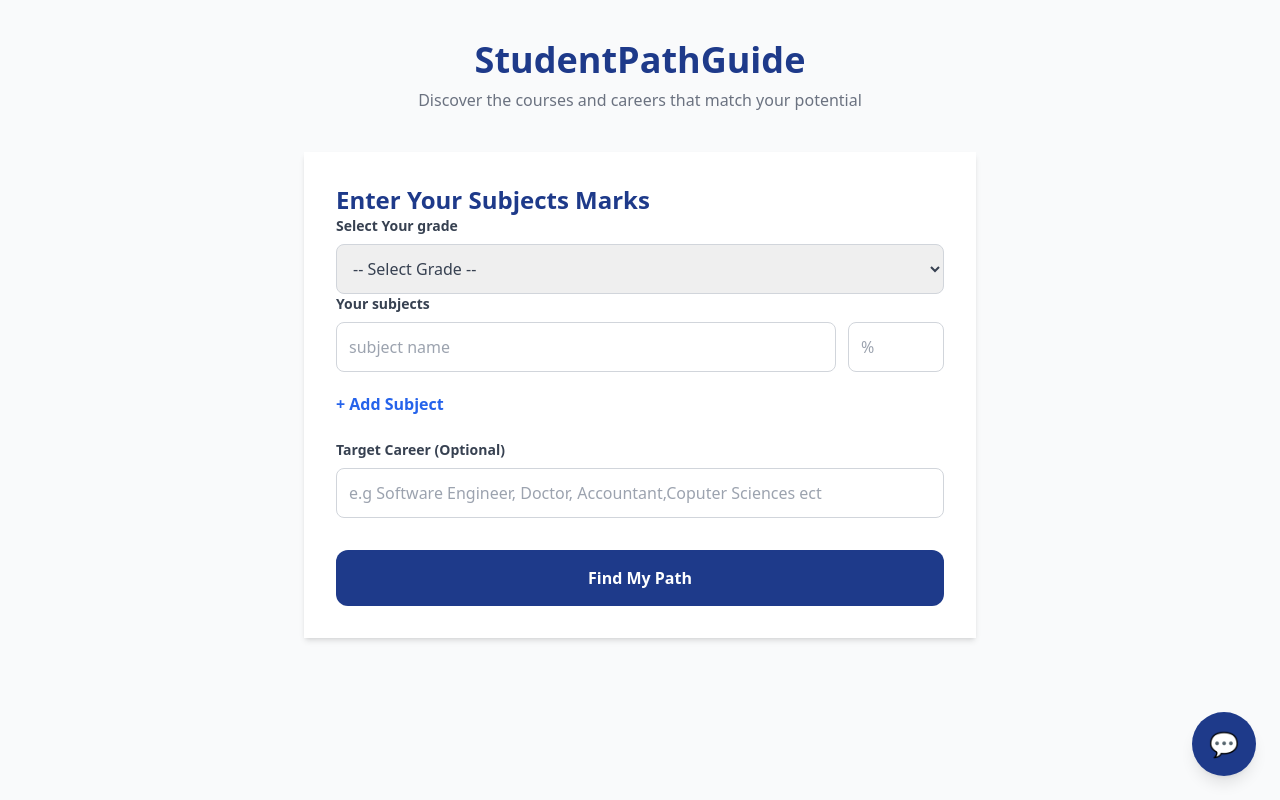
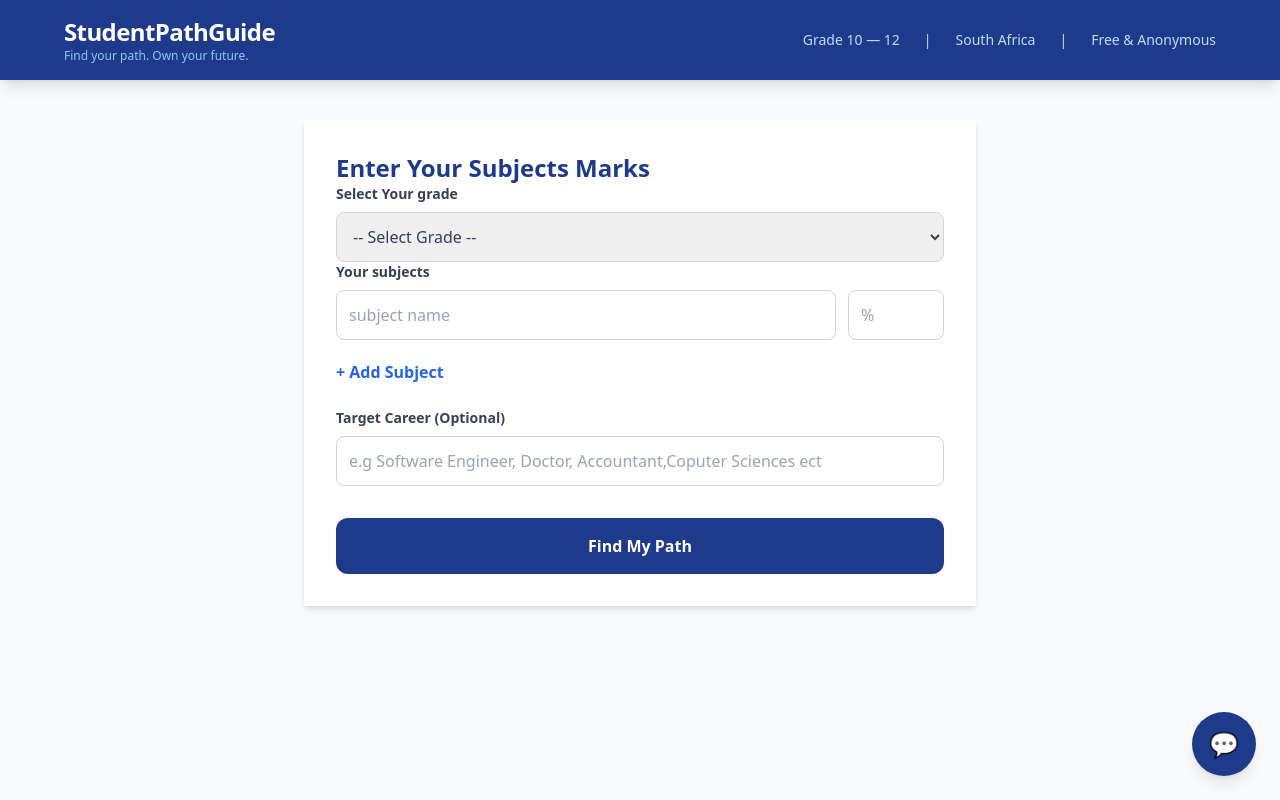
Before and after one commit to E-scert/StudentPathGuide, a React (Vite) app in the folder client/: page / in a window 1280 px wide. Built offline with nearby package versions, Linux system fonts and the light colour scheme.

Commit message:
Feat: navbar, loading spinner and code cleanup

```diff
--- a/client/src/App.jsx
+++ b/client/src/App.jsx
@@ -1,11 +1,15 @@
 import { useState } from "react";
 import SubjectForm from "./Components/SubjectForm";
 import ResultsPage from "./Components/ResultsPage";
-import ChartAssistant from "./Components/ChatAssistant";
+import ChatAssistant from "./Components/ChatAssistant";
+import Navbar from "./Components/Navbar";
+
 function App() {
   const [result, setResult] = useState(null);
+  const [loading, setLoading] = useState(false);
 
   const handleSubmit = async (formData) => {
+    setLoading(true);
     try {
       const apsResponse = await fetch(
         "http://localhost:5000/api/aps/calculate",
@@ -31,24 +35,33 @@ function App() {
     } catch (error) {
       console.error("Error:", error);
       alert("Something went wrong. Please try again.");
+    } finally {
+      setLoading(false);
     }
   };
 
+  const renderContent = () => {
+    if (loading) {
+      return (
+        <div className="flex flex-col items-center justify-center py-20">
+          <div className="w-16 h-16 border-4 border-blue-900 border-t-transparent rounded-full animate-spin mb-6"></div>
+          <p className="text-blue-900 font-semibold text-lg">
+            Finding your path...
+          </p>
+        </div>
+      );
+    }
+    if (!result) {
+      return <SubjectForm onSubmit={handleSubmit} />;
+    }
+    return <ResultsPage result={result} onStartOver={() => setResult(null)} />;
+  };
+
   return (
-    <div className="min-h-screen bg-gray-50 py-10 px-4">
-      <div className="text-center mb-10">
-        <h1 className="text-4xl font-bold text-blue-900">StudentPathGuide</h1>
-        <p className="text-gray-500 mt-2">
-          Discover the courses and careers that match your potential
-        </p>
-      </div>
-
-      {!result ? (
-        <SubjectForm onSubmit={handleSubmit} />
-      ) : (
-        <ResultsPage result={result} onStartOver={() => setResult(null)} />
-      )}
-      <ChartAssistant result={result} />
+    <div className="min-h-screen bg-gray-50">
+      <Navbar />
+      <div className="py-10 px-4">{renderContent()}</div>
+      <ChatAssistant result={result} />
     </div>
   );
 }
--- /dev/null
+++ b/client/src/components/NavBar.jsx
@@ -0,0 +1,28 @@
+function Navbar() {
+  return (
+    <nav className="bg-blue-900 text-white px-6 py-4 shadow-lg">
+      <div className="max-w-6xl mx-auto flex justify-between items-center">
+        {/* Logo */}
+        <div>
+          <h1 className="text-2xl font-bold tracking-tight">
+            StudentPathGuide
+          </h1>
+          <p className="text-blue-300 text-xs">
+            Find your path. Own your future.
+          </p>
+        </div>
+
+        {/* Nav Info */}
+        <div className="hidden md:flex gap-6 text-sm text-blue-200">
+          <span>Grade 10 — 12</span>
+          <span>|</span>
+          <span>South Africa</span>
+          <span>|</span>
+          <span>Free & Anonymous</span>
+        </div>
+      </div>
+    </nav>
+  );
+}
+
+export default Navbar;
```
